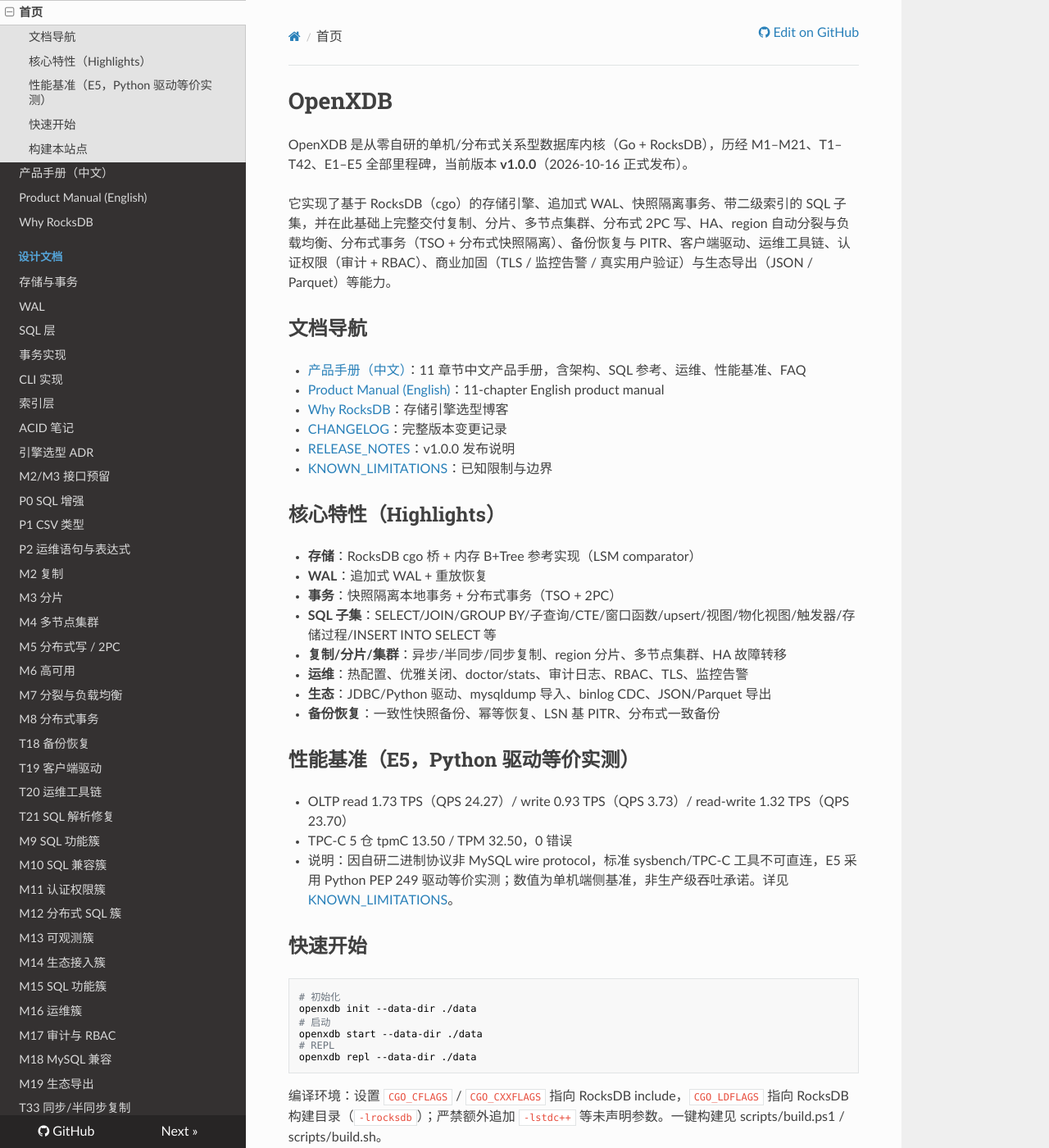
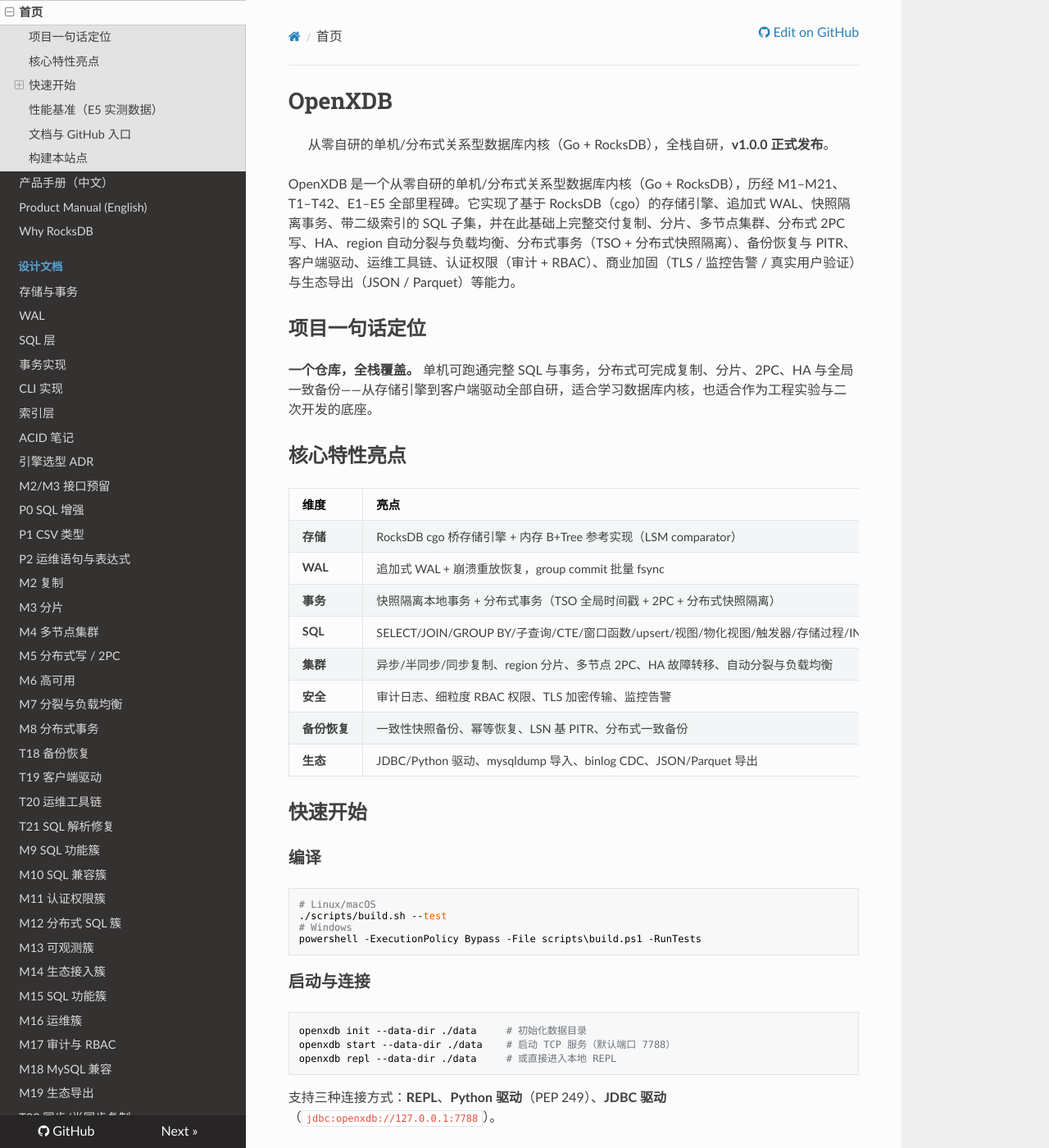
Before and after one commit to zhengkuanhua/openxdb, an MkDocs documentation site: the page built from docs/index.md, in a window 1280 px wide and 1400 px high. Shown: the whole window at 82% size. Built offline with MkDocs 1.6.1, drawn with Linux system fonts in a browser that asks for light colours; nearby versions of some CDN libraries; some of the changed text lies outside the part shown.

````diff
--- a/docs/index.md
+++ b/docs/index.md
@@ -11,11 +11,69 @@ AIGC:
 
 # OpenXDB
 
-OpenXDB 是从零自研的单机/分布式关系型数据库内核（Go + RocksDB），历经 M1–M21、T1–T42、E1–E5 全部里程碑，当前版本 **v1.0.0**（2026-10-16 正式发布）。
+> 从零自研的单机/分布式关系型数据库内核（Go + RocksDB），全栈自研，**v1.0.0 正式发布**。
 
-它实现了基于 RocksDB（cgo）的存储引擎、追加式 WAL、快照隔离事务、带二级索引的 SQL 子集，并在此基础上完整交付复制、分片、多节点集群、分布式 2PC 写、HA、region 自动分裂与负载均衡、分布式事务（TSO + 分布式快照隔离）、备份恢复与 PITR、客户端驱动、运维工具链、认证权限（审计 + RBAC）、商业加固（TLS / 监控告警 / 真实用户验证）与生态导出（JSON / Parquet）等能力。
+OpenXDB 是一个从零自研的单机/分布式关系型数据库内核（Go + RocksDB），历经 M1–M21、T1–T42、E1–E5 全部里程碑。它实现了基于 RocksDB（cgo）的存储引擎、追加式 WAL、快照隔离事务、带二级索引的 SQL 子集，并在此基础上完整交付复制、分片、多节点集群、分布式 2PC 写、HA、region 自动分裂与负载均衡、分布式事务（TSO + 分布式快照隔离）、备份恢复与 PITR、客户端驱动、运维工具链、认证权限（审计 + RBAC）、商业加固（TLS / 监控告警 / 真实用户验证）与生态导出（JSON / Parquet）等能力。
 
-## 文档导航
+## 项目一句话定位
+
+**一个仓库，全栈覆盖。** 单机可跑通完整 SQL 与事务，分布式可完成复制、分片、2PC、HA 与全局一致备份——从存储引擎到客户端驱动全部自研，适合学习数据库内核，也适合作为工程实验与二次开发的底座。
+
+## 核心特性亮点
+
+| 维度 | 亮点 |
+|------|------|
+| **存储** | RocksDB cgo 桥存储引擎 + 内存 B+Tree 参考实现（LSM comparator） |
+| **WAL** | 追加式 WAL + 崩溃重放恢复，group commit 批量 fsync |
+| **事务** | 快照隔离本地事务 + 分布式事务（TSO 全局时间戳 + 2PC + 分布式快照隔离） |
+| **SQL** | SELECT/JOIN/GROUP BY/子查询/CTE/窗口函数/upsert/视图/物化视图/触发器/存储过程/INSERT INTO SELECT 等 |
+| **集群** | 异步/半同步/同步复制、region 分片、多节点 2PC、HA 故障转移、自动分裂与负载均衡 |
+| **安全** | 审计日志、细粒度 RBAC 权限、TLS 加密传输、监控告警 |
+| **备份恢复** | 一致性快照备份、幂等恢复、LSN 基 PITR、分布式一致备份 |
+| **生态** | JDBC/Python 驱动、mysqldump 导入、binlog CDC、JSON/Parquet 导出 |
+
+## 快速开始
+
+### 编译
+
+```bash
+# Linux/macOS
+./scripts/build.sh --test
+# Windows
+powershell -ExecutionPolicy Bypass -File scripts\build.ps1 -RunTests
+```
+
+### 启动与连接
+
+```bash
+openxdb init --data-dir ./data     # 初始化数据目录
+openxdb start --data-dir ./data    # 启动 TCP 服务（默认端口 7788）
+openxdb repl --data-dir ./data     # 或直接进入本地 REPL
+```
+
+支持三种连接方式：**REPL**、**Python 驱动**（PEP 249）、**JDBC 驱动**（`jdbc:openxdb://127.0.0.1:7788`）。
+
+### 第一个示例
+
+```sql
+CREATE TABLE users (id INT, name TEXT, age INT, PRIMARY KEY (id));
+INSERT INTO users VALUES (1, 'alice', 30), (2, 'bob', 25), (3, 'carol', 35);
+CREATE INDEX idx_age ON users (age);
+SELECT name FROM users WHERE age >= 25 AND age < 35 ORDER BY age;
+```
+
+## 性能基准（E5 实测数据）
+
+标准 sysbench OLTP / TPC-C 基准对齐（Python PEP 249 驱动等价实测，8 线程 × 60s / 120s，0 错误）：
+
+- **OLTP read**：1.73 TPS（QPS 24.27）
+- **OLTP write**：0.93 TPS（QPS 3.73）
+- **OLTP read-write**：1.32 TPS（QPS 23.70）
+- **TPC-C 5 仓**：tpmC 13.50 / TPM 32.50，0 错误
+
+> 说明：因自研二进制协议非 MySQL wire protocol，标准 sysbench/TPC-C 工具不可直连，E5 采用 Python PEP 249 驱动等价实测；数值为单机端侧基准，非生产级吞吐承诺。详见 [KNOWN_LIMITATIONS](../KNOWN_LIMITATIONS.md) 与 [E5 实验文档](experiments/E5_standard_bench_alignment.md)。
+
+## 文档与 GitHub 入口
 
 - [产品手册（中文）](product_manual_zh.md)：11 章节中文产品手册，含架构、SQL 参考、运维、性能基准、FAQ
 - [Product Manual (English)](product_manual_en.md)：11-chapter English product manual
@@ -23,36 +81,9 @@ OpenXDB 是从零自研的单机/分布式关系型数据库内核（Go + RocksD
 - [CHANGELOG](../CHANGELOG.md)：完整版本变更记录
 - [RELEASE_NOTES](../RELEASE_NOTES.md)：v1.0.0 发布说明
 - [KNOWN_LIMITATIONS](../KNOWN_LIMITATIONS.md)：已知限制与边界
+- [设计文档与基准实验](https://github.com/zhengkuanhua/openxdb/tree/main/docs)：T1–T42 / M 系列 / E1–E5 全部设计记录
 
-## 核心特性（Highlights）
-
-- **存储**：RocksDB cgo 桥 + 内存 B+Tree 参考实现（LSM comparator）
-- **WAL**：追加式 WAL + 重放恢复
-- **事务**：快照隔离本地事务 + 分布式事务（TSO + 2PC）
-- **SQL 子集**：SELECT/JOIN/GROUP BY/子查询/CTE/窗口函数/upsert/视图/物化视图/触发器/存储过程/INSERT INTO SELECT 等
-- **复制/分片/集群**：异步/半同步/同步复制、region 分片、多节点集群、HA 故障转移
-- **运维**：热配置、优雅关闭、doctor/stats、审计日志、RBAC、TLS、监控告警
-- **生态**：JDBC/Python 驱动、mysqldump 导入、binlog CDC、JSON/Parquet 导出
-- **备份恢复**：一致性快照备份、幂等恢复、LSN 基 PITR、分布式一致备份
-
-## 性能基准（E5，Python 驱动等价实测）
-
-- OLTP read 1.73 TPS（QPS 24.27）/ write 0.93 TPS（QPS 3.73）/ read-write 1.32 TPS（QPS 23.70）
-- TPC-C 5 仓 tpmC 13.50 / TPM 32.50，0 错误
-- 说明：因自研二进制协议非 MySQL wire protocol，标准 sysbench/TPC-C 工具不可直连，E5 采用 Python PEP 249 驱动等价实测；数值为单机端侧基准，非生产级吞吐承诺。详见 [KNOWN_LIMITATIONS](../KNOWN_LIMITATIONS.md)。
-
-## 快速开始
-
-```bash
-# 初始化
-openxdb init --data-dir ./data
-# 启动
-openxdb start --data-dir ./data
-# REPL
-openxdb repl --data-dir ./data
-```
-
-编译环境：设置 `CGO_CFLAGS` / `CGO_CXXFLAGS` 指向 RocksDB include，`CGO_LDFLAGS` 指向 RocksDB 构建目录（`-lrocksdb`）；严禁额外追加 `-lstdc++` 等未声明参数。一键构建见 scripts/build.ps1 / scripts/build.sh。
+**GitHub 仓库**：[zhengkuanhua/openxdb](https://github.com/zhengkuanhua/openxdb) —— Star 支持、提交 Issue、参与共建，欢迎你的加入。
 
 ## 构建本站点
 
@@ -62,4 +93,6 @@ openxdb repl --data-dir ./data
 pip install mkdocs
 mkdocs build   # 输出到 site/
 ```
+
+推送到 `main` 分支后，GitHub Actions 会自动构建并部署到 GitHub Pages（见 `.github/workflows/pages.yml`）。
 *（内容由AI生成，仅供参考）*
````
Also changed, not shown: README.md (+94 -3 lines), 1 other file.
